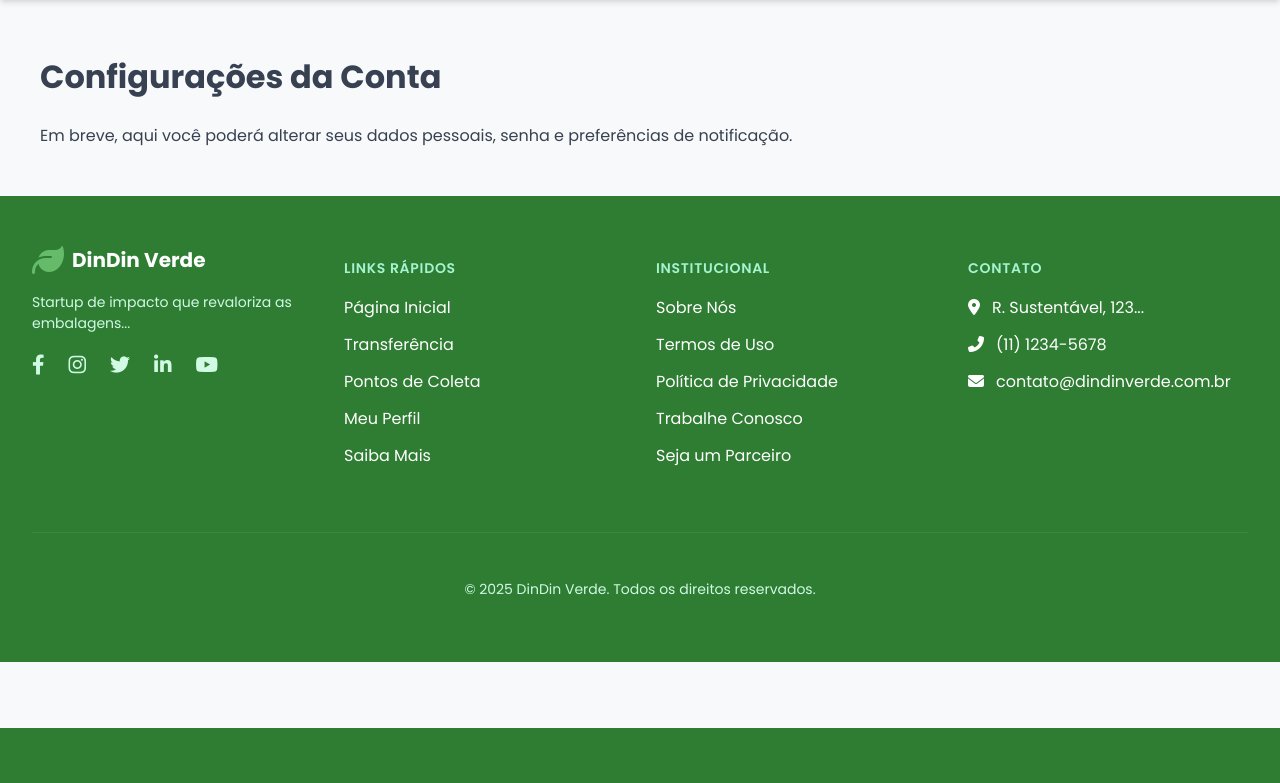
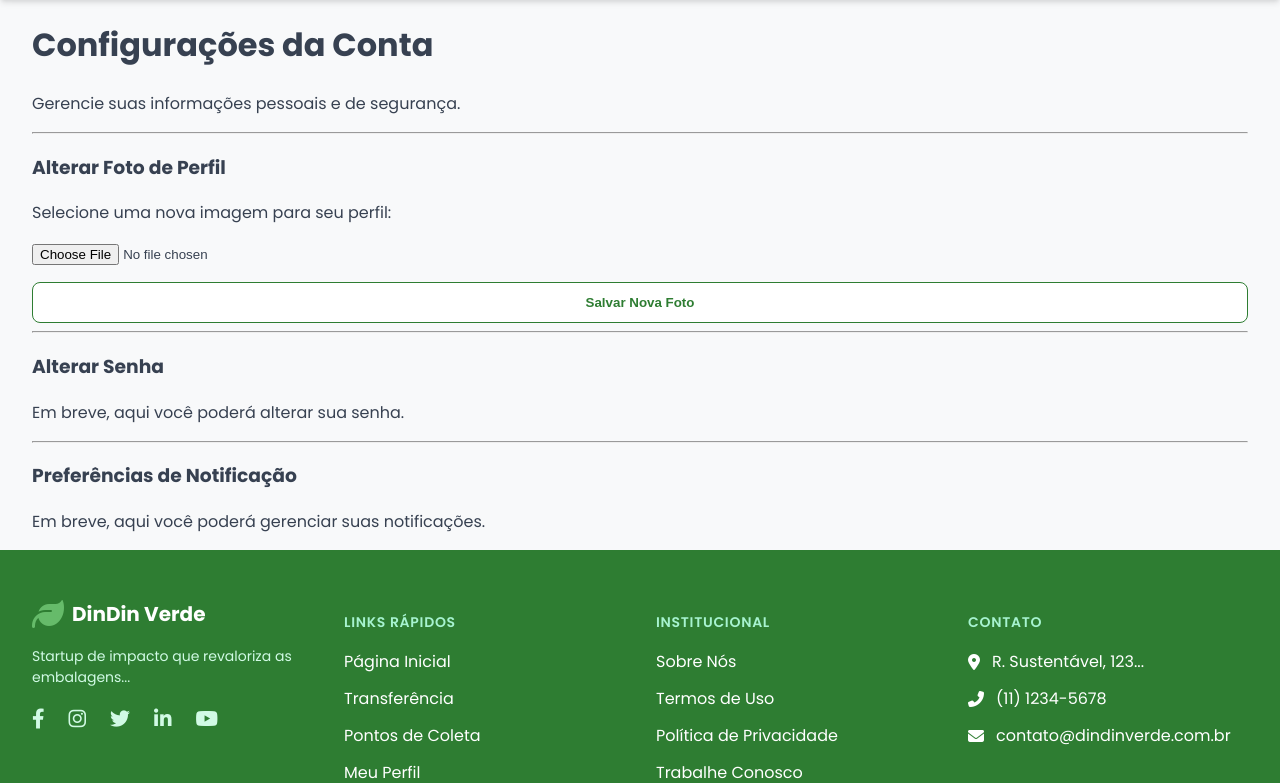
Before and after one commit to Atered01/dindinweb, a PHP site: page /Dindinweb/configuracoes.php in a window 1280 px wide. Shown: the part 72-855 px from the top of the page. Before the commit the page ends 800 px from the top, so only its background shows below. Run offline with PHP 8.4, Linux system fonts and the light colour scheme; the visitor is signed in with stand-in values (Sample User, id 1).

Commit message:
movendo o botão de troca de foto de perfil.php para confguracoes.php

```diff
--- a/templates/configuracoes.php
+++ b/templates/configuracoes.php
@@ -2,7 +2,6 @@
 session_start();
 require_once('../PHP/config.php');
 
-// O "guarda" de segurança para garantir que o usuário está logado
 if (!isset($_SESSION['usuario_id'])) {
     header('Location: ' . BASE_URL . '/templates/login.php');
     exit();
@@ -16,18 +15,39 @@
     <title>Configurações - DinDin Verde</title>
     <link rel="stylesheet" href="https://cdnjs.cloudflare.com/ajax/libs/font-awesome/6.4.0/css/all.min.css">
     <link rel="stylesheet" href="<?php echo BASE_URL; ?>/css/home.css">
-    <link rel="stylesheet" href="<?php echo BASE_URL; ?>/css/perfil.css">
-</head>
+    <link rel="stylesheet" href="<?php echo BASE_URL; ?>/css/perfil.css"> </head>
 <body>
 
     <?php include '../includes/header_logado.php'; ?>
 
-    <div class="perfil-container">
-        <main class="conteudo-principal" style="flex: 1;">
+    <main class="container">
+        <div class="config-container">
             <h1>Configurações da Conta</h1>
-            <p>Em breve, aqui você poderá alterar seus dados pessoais, senha e preferências de notificação.</p>
-        </main>
-    </div>
+            <p>Gerencie suas informações pessoais e de segurança.</p>
+
+            <hr>
+
+            <h3>Alterar Foto de Perfil</h3>
+            <div class="upload-form-config">
+                <form action="../PHP/upload_foto.php" method="post" enctype="multipart/form-data">
+                    <p>Selecione uma nova imagem para seu perfil:</p>
+                    <input type="file" name="foto_perfil" id="foto" required>
+                    <button type="submit" class="btn" style="margin-top: 1rem;">Salvar Nova Foto</button>
+                </form>
+            </div>
+
+            <hr>
+
+            <h3>Alterar Senha</h3>
+            <p>Em breve, aqui você poderá alterar sua senha.</p>
+
+            <hr>
+
+            <h3>Preferências de Notificação</h3>
+            <p>Em breve, aqui você poderá gerenciar suas notificações.</p>
+
+        </div>
+    </main>
 
     <?php include '../includes/footer.php'; ?>
     <script src="<?php echo BASE_URL; ?>/js/scripts.js"></script>
```
Also changed, not shown: templates/perfil.php (+6 -24 lines).
